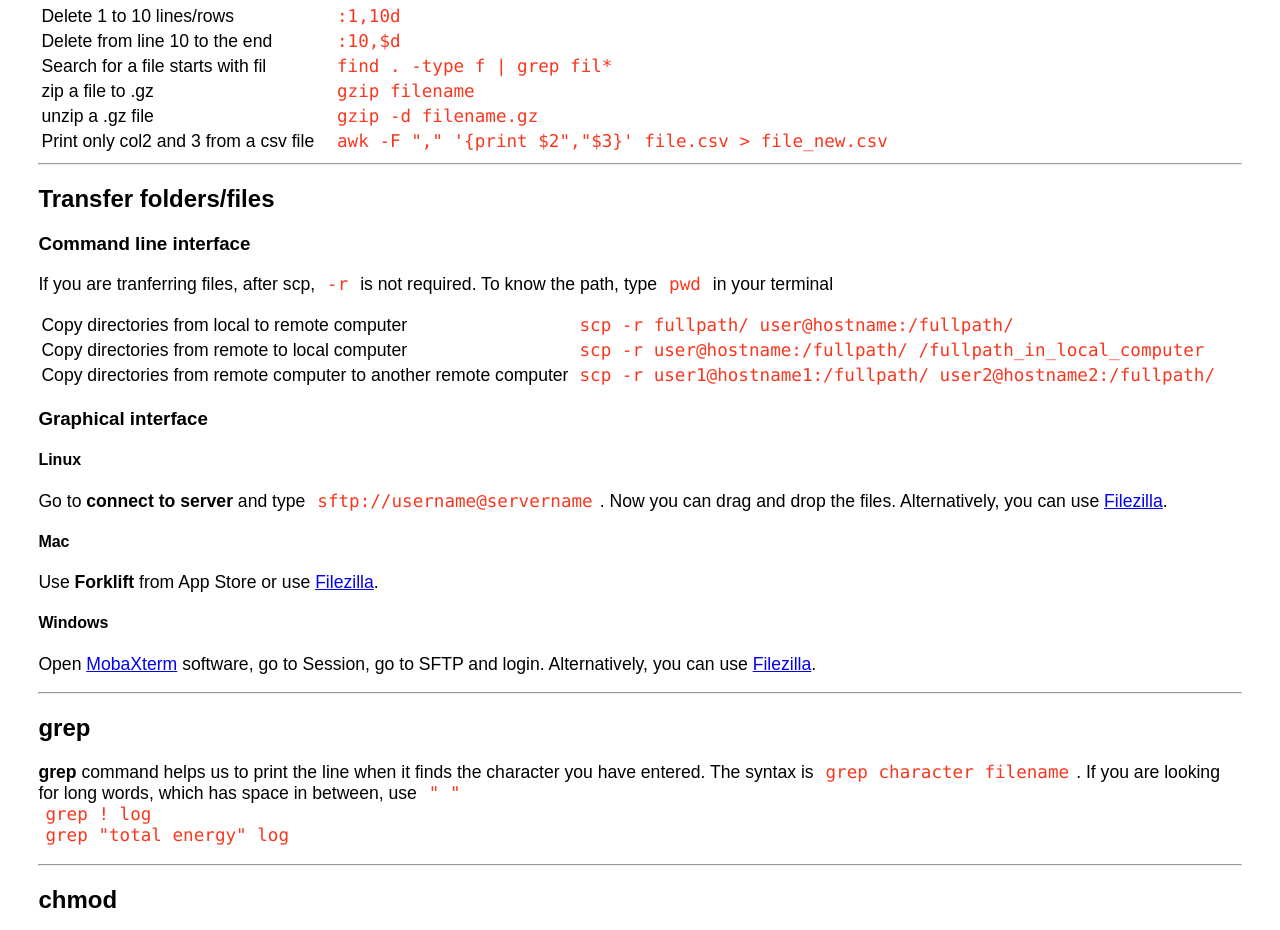
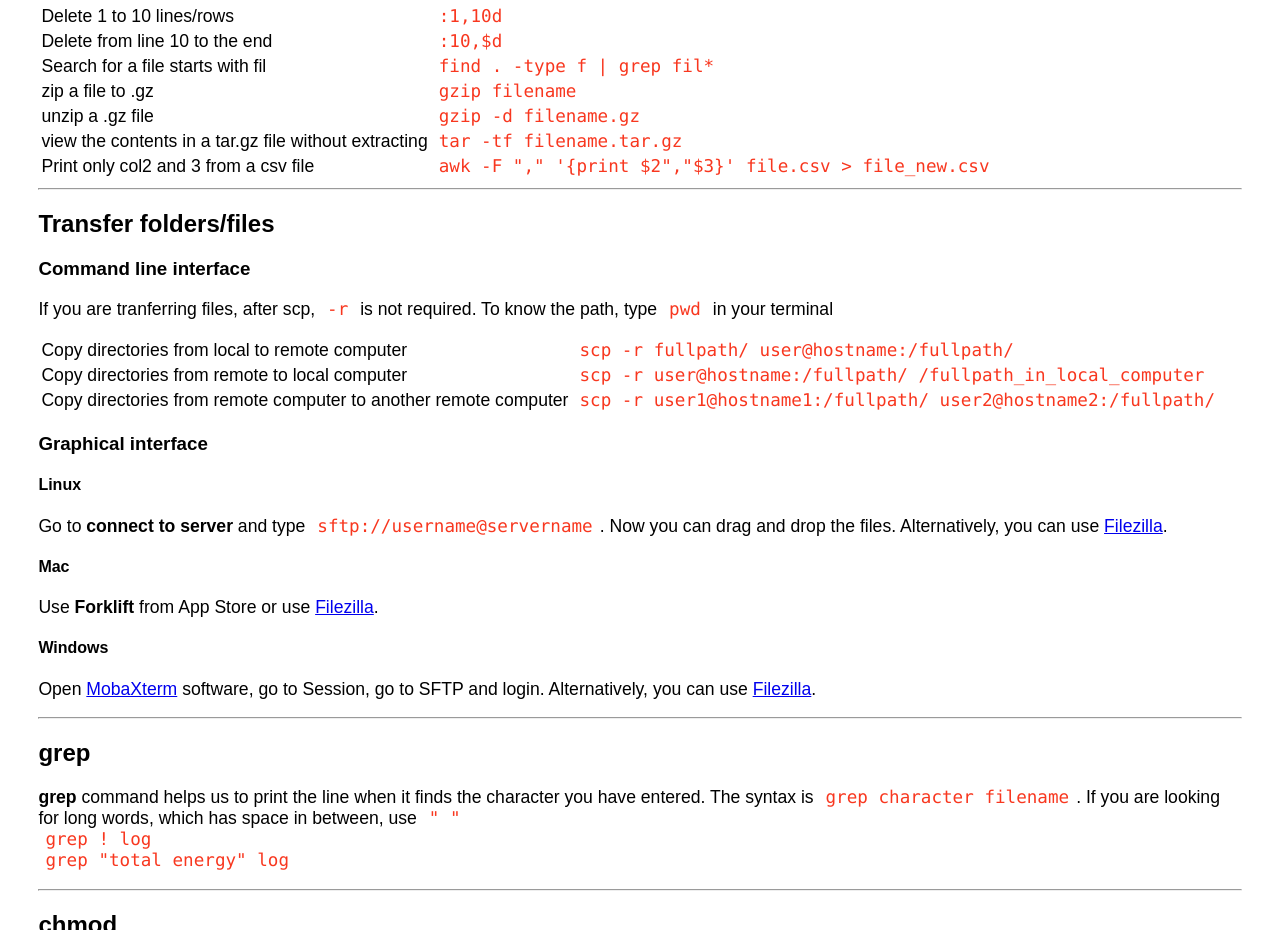
Before and after one commit to princego/princego.github.io, a plain HTML site: page resources.html in a window 1280 px wide. Shown: the part 1706-2636 px from the top of the page. Drawn offline with Linux system fonts and the light colour scheme.

Commit message:
Update resources.html

```diff
--- a/resources.html
+++ b/resources.html
@@ -193,6 +193,10 @@
 <tr> <td>unzip a .gz file</td>
 	 <td><code>gzip -d filename.gz </code> </td>	</tr>
 
+
+<tr> <td>view the contents in a tar.gz file without extracting</td>
+	 <td><code>tar -tf filename.tar.gz </code> </td>	</tr>
+
 <tr> <td>Print only col2 and 3 from a csv file</td>
 	 <td><code> awk -F "," '{print $2","$3}' file.csv > file_new.csv </code> </td>	</tr>
 
```
